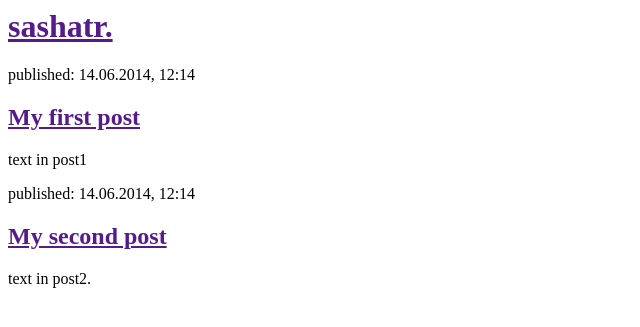
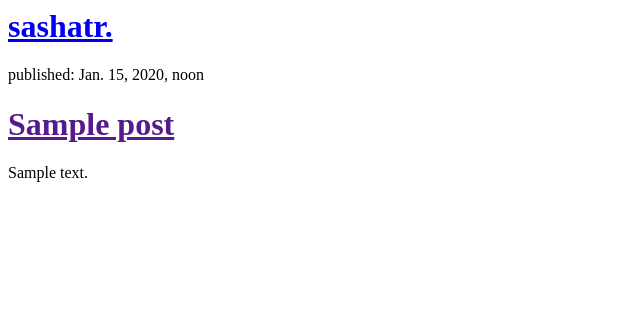
Before and after one commit to sashatr/django_project, a Django app: template blog/templates/blog/post_list.html in a window 1280 px wide. Shown: the top 327 px of the page, without its empty margins (0-640 px from the left). Run offline with Django 3.2, Linux system fonts and the light colour scheme; the template is opened without the code that fills it: values that come from a table or form of the project are taken from there, others are empty; tables that the repository leaves empty hold one stand-in row (values such as "Sample post").

Commit message:
display posts from database

```diff
--- a/blog/templates/blog/post_list.html
+++ b/blog/templates/blog/post_list.html
@@ -5,19 +5,15 @@
     </head>
     <body>
         <div>
-                <h1><a href="">sashatr.</a></h1>
+            <h1><a href="/">sashatr.</a></h1>
         </div>
 
+        {% for post in posts %}
             <div>
-                <p>published: 14.06.2014, 12:14</p>
-                <h2><a href="">My first post</a></h2>
-                <p>text in post1</p>
+                <p>published: {{ post.published_date }}</p>
+                <h1><a href="">{{ post.title }}</a></h1>
+                <p>{{ post.text|linebreaksbr }}</p>
             </div>
-
-            <div>
-                <p>published: 14.06.2014, 12:14</p>
-                <h2><a href="">My second post</a></h2>
-                <p>text in post2.</p>
-            </div>
+        {% endfor %}
     </body>
 </html>
--- a/blog/views.py
+++ b/blog/views.py
@@ -1,5 +1,8 @@
 from django.shortcuts import render
+from django.utils import timezone
+from .models import Post
 
 
 def post_list(request):
-    return render(request, 'blog/post_list.html', {})
+    posts = Post.objects.filter(published_date__lte=timezone.now()).order_by('published_date')
+    return render(request, 'blog/post_list.html', {'posts': posts})
```
Lines whose indentation alone changed are shown as unchanged.
